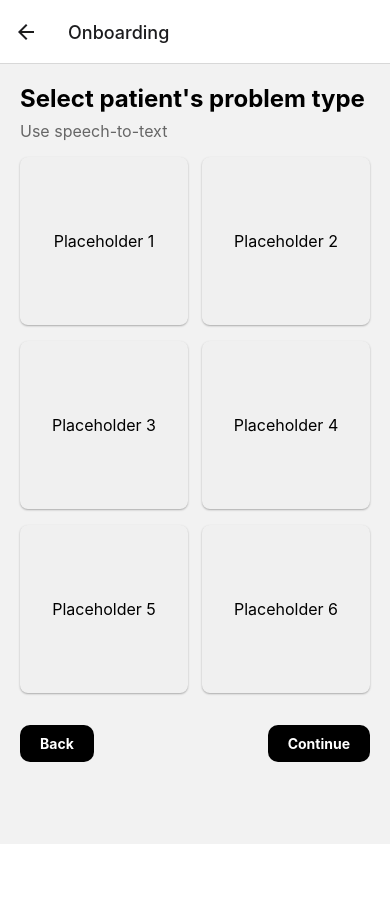
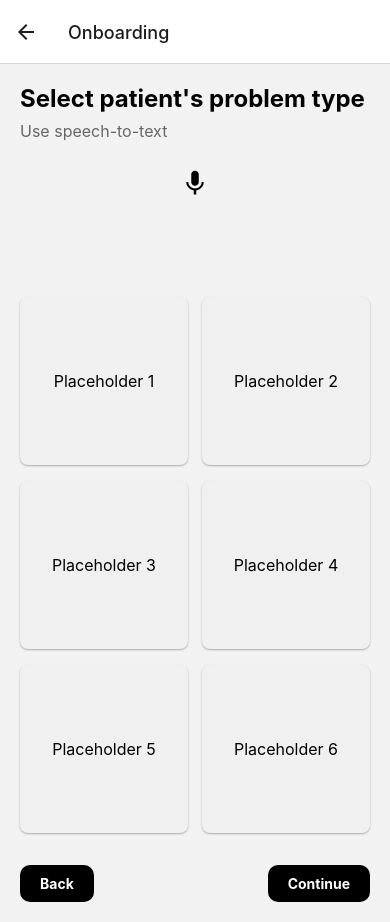
Before and after one commit to forbiddenvelocity/MediCare-App, a React Native app: screen /Onboarding in a window 390 px wide. Before the commit the page ends 844 px from the top, so only its background shows below. Built offline with nearby package versions, Linux system fonts and the light colour scheme.

Commit message:
audio icon

```diff
--- a/package.json
+++ b/package.json
@@ -19,6 +19,7 @@
     "react-dom": "18.2.0",
     "react-native": "0.73.6",
     "react-native-gesture-handler": "~2.14.0",
+    "react-native-vector-icons": "^10.0.3",
     "react-native-web": "~0.19.6",
     "tailwind-rn": "^4.2.0"
   },
--- a/src/components/OnboardingScreen.js
+++ b/src/components/OnboardingScreen.js
@@ -1,11 +1,22 @@
 import React from 'react';
 import { View, Text, TouchableOpacity, StyleSheet, ScrollView } from 'react-native';
+import Icon from 'react-native-vector-icons/MaterialIcons';
 
 const OnboardingScreen = ({ navigation }) => {
+    const handlePressSpeaker = () => {
+        // Logic to start recording audio
+        console.log('Start recording audio');
+      };
+
+
   return (
     <ScrollView style={styles.container}>
       <Text style={styles.title}>Select patient's problem type</Text>
       <Text style={styles.subtitle}>Use speech-to-text</Text>
+
+      <TouchableOpacity onPress={handlePressSpeaker} style={styles.speakerButton}>
+        <Icon name="keyboard-voice" size={30} color="#000" />
+      </TouchableOpacity>
 
       <View style={styles.grid}>
         {/* Placeholder for the grid items */}
@@ -32,6 +43,12 @@ const styles = StyleSheet.create({
   container: {
     flex: 1,
     padding: 20,
+  },
+  speakerButton: {
+    alignSelf: 'center',
+    padding: 10,
+    paddingBottom: 100,
+    color: '#666',
   },
   title: {
     fontSize: 24,
```
Also changed, not shown: 1 other file (tests, documents, lock files or other folders).
